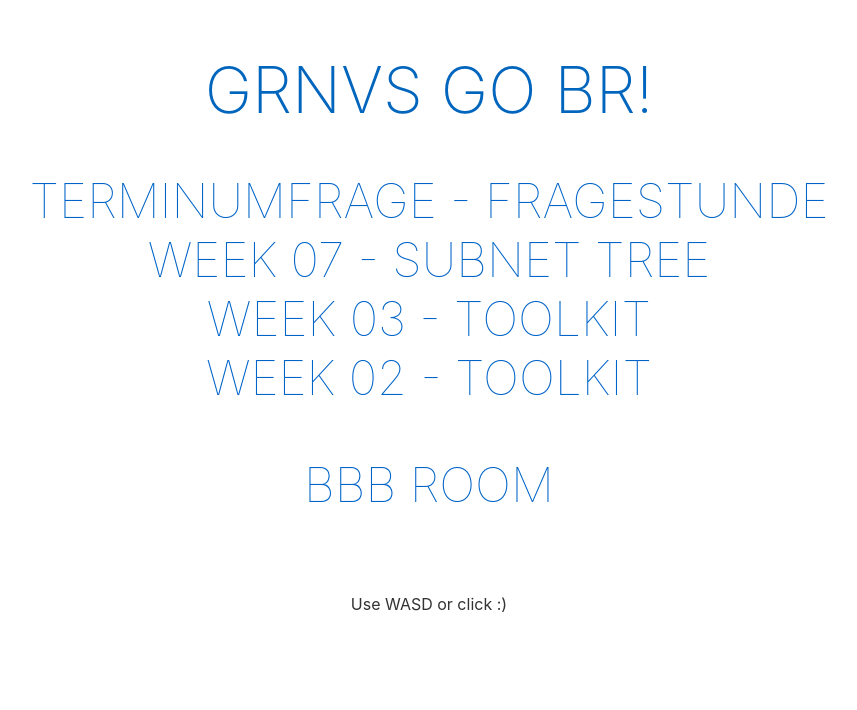
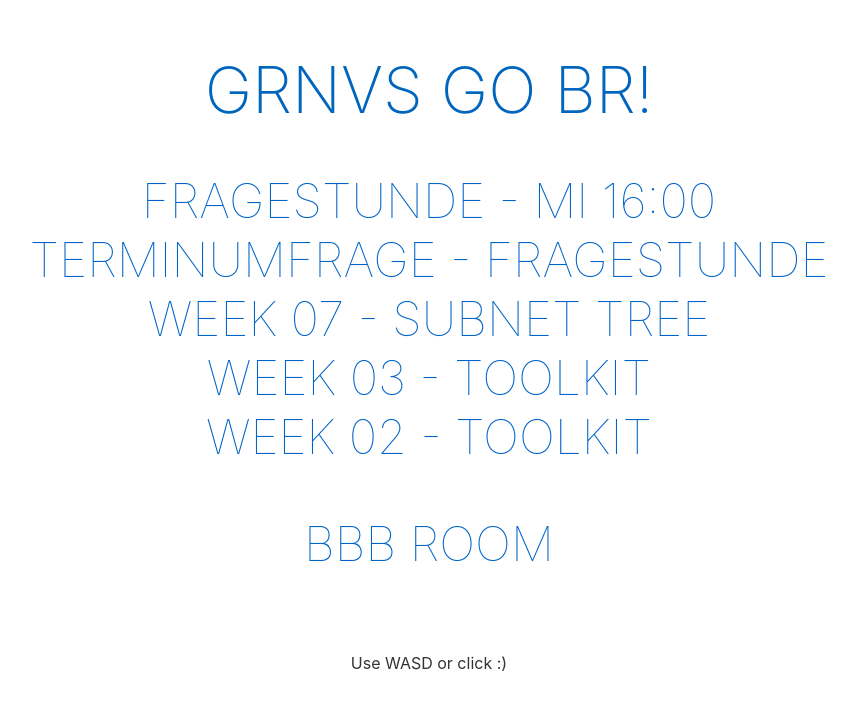
Before and after one commit to mkienitz/docker-web, a Svelte app: page / in a window 1280 px wide. Shown: the top 710 px of the page, without its empty margins (211-1068 px from the left). Built offline with nearby package versions, Linux system fonts and the light colour scheme.

Commit message:
Add Fragestunde BBB link

```diff
--- a/src/App.svelte
+++ b/src/App.svelte
@@ -59,6 +59,7 @@
 <main>
 	<h1 on:click={handleClick} style="--color : {color} ">{name}</h1>
 	<ul>
+		<li><a href="https://bbb.in.tum.de/max-4fn-vjd">Fragestunde - Mi 16:00</a></li>
 		<li><a href="https://terminplaner4.dfn.de/NAyTDhcGxD7Cqabt">Terminumfrage - Fragestunde</a></li>
 		{#each files as file}
 			<li><a href="/files/{file.filename}">{file.title}</a></li>
```
